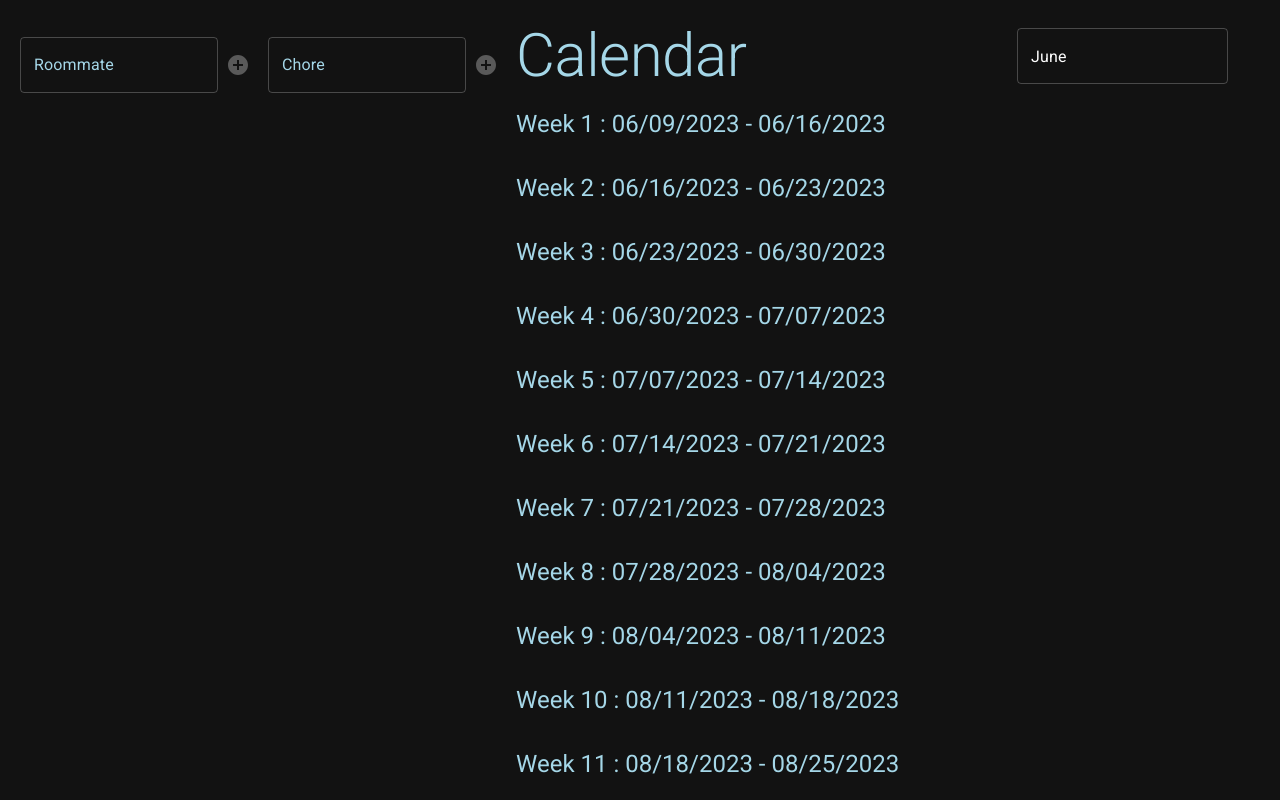
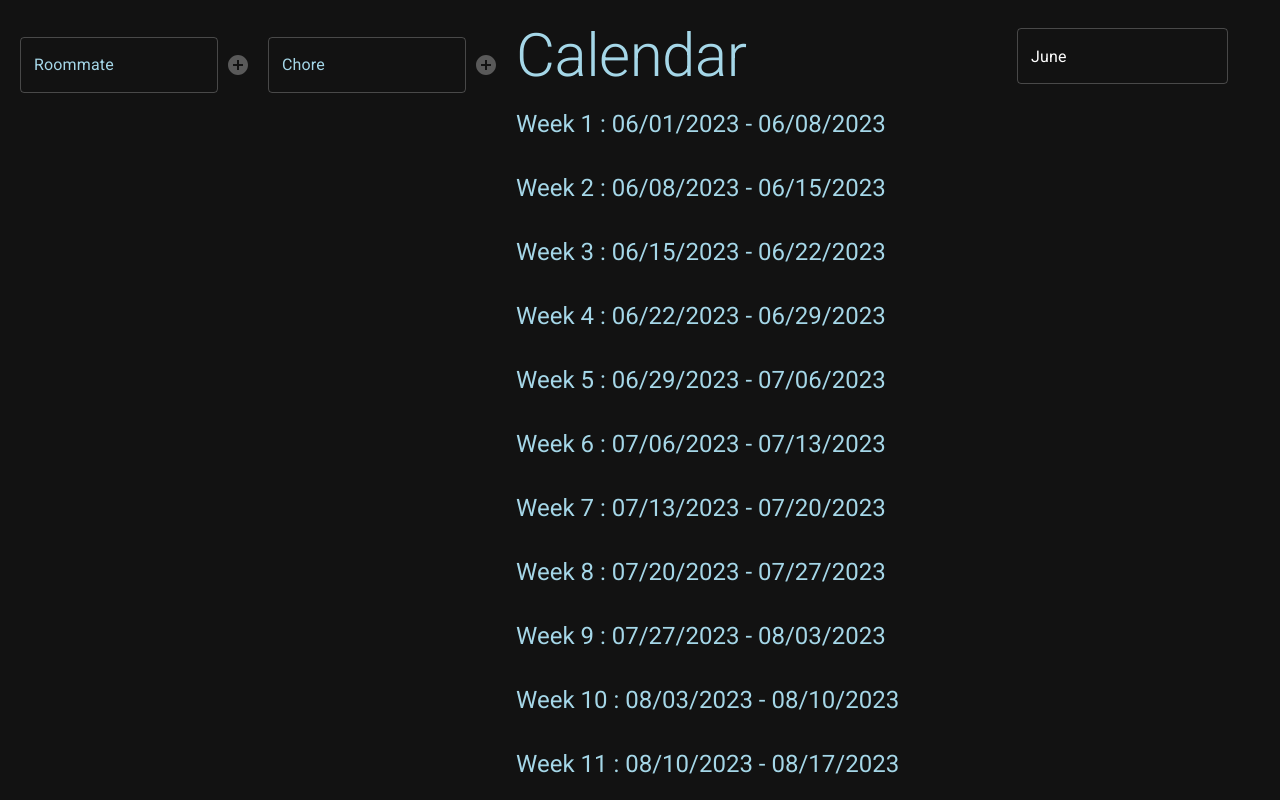
Before and after one commit to MFNO/ChoreMate, a React (Create React App) app: page / in a window 1280 px wide. Shown: the top 800 px of the page. Built offline with nearby package versions, Linux system fonts and the light colour scheme.

Commit message:
added week header component

```diff
--- /dev/null
+++ b/src/components/week-view/components/week-header-item/week-header-item.css
@@ -0,0 +1,5 @@
+.week-container {
+    display: flex;
+    justify-content: space-between;
+    padding: 1rem 1rem 1rem 0;
+}
--- /dev/null
+++ b/src/components/week-view/components/week-header-item/week-header-item.tsx
@@ -0,0 +1,36 @@
+import React from "react";
+
+import "./week-header-item.css";
+import { Dayjs } from "dayjs";
+import { Typography } from "@mui/material";
+
+interface props {
+  weeknumber: number;
+  selectedMonthStartDay: Dayjs | undefined;
+}
+
+function WeekHeaderItem(InputProps: props) {
+  console.log(InputProps.selectedMonthStartDay)
+  if (InputProps.weeknumber === 1) {
+    return (<>
+      <div className="week-container">
+        {InputProps.selectedMonthStartDay &&
+          <Typography variant="h5" className="weekview-header-title">
+            Week {InputProps.weeknumber + 1} : {`${InputProps.selectedMonthStartDay.add(1, "week").format("MM/DD/YYYY")} - ${InputProps.selectedMonthStartDay.add(InputProps.weeknumber + 1, "week").format("MM/DD/YYYY")}`}
+          </Typography>
+        }
+      </div>
+    </>)
+  }
+  return (<>
+    <div className="week-container">
+      {InputProps.selectedMonthStartDay &&
+        <Typography variant="h5" className="weekview-header-title">
+          Week {InputProps.weeknumber + 1} : {`${InputProps.selectedMonthStartDay.add(InputProps.weeknumber, "week").format("MM/DD/YYYY")} - ${InputProps.selectedMonthStartDay.add(InputProps.weeknumber + 1, "week").format("MM/DD/YYYY")}`}
+        </Typography>
+      }
+    </div>
+  </>);
+}
+
+export { WeekHeaderItem };
--- a/src/components/week-view/components/week-item/week-item.tsx
+++ b/src/components/week-view/components/week-item/week-item.tsx
@@ -2,8 +2,8 @@ import React from "react";
 
 import "./week-item.css";
 import { Dayjs } from "dayjs";
-import { Typography } from "@mui/material";
 import { RoommateChoreItem } from "../../../../shared/types/roommate-chore-item";
+import { WeekHeaderItem } from "../week-header-item/week-header-item";
 
 interface props {
   roommateChores: Array<RoommateChoreItem>;
@@ -15,12 +15,7 @@ function WeekItem(InputProps: props) {
   return (
     <>
       <div className="week-item-container">
-        <div className="week-container">
-          {InputProps.selectedMonth && (<Typography variant="h5" className="weekview-header-title">
-            Week {InputProps.weeknumber + 1} : {`${InputProps.selectedMonth.add(InputProps.weeknumber, "week").format("MM/DD/YYYY")} - ${InputProps.selectedMonth.add(InputProps.weeknumber + 1, "week").format("MM/DD/YYYY")}`}
-          </Typography>)}
-
-        </div>
+        <WeekHeaderItem weeknumber={InputProps.weeknumber} selectedMonthStartDay={InputProps.selectedMonth?.startOf('M')} ></WeekHeaderItem >
         <div className="chore-container">
           {InputProps.roommateChores && InputProps.roommateChores.map((roommateChore, index) => {
             return roommateChore.weekNumber === InputProps.weeknumber ? (
```
